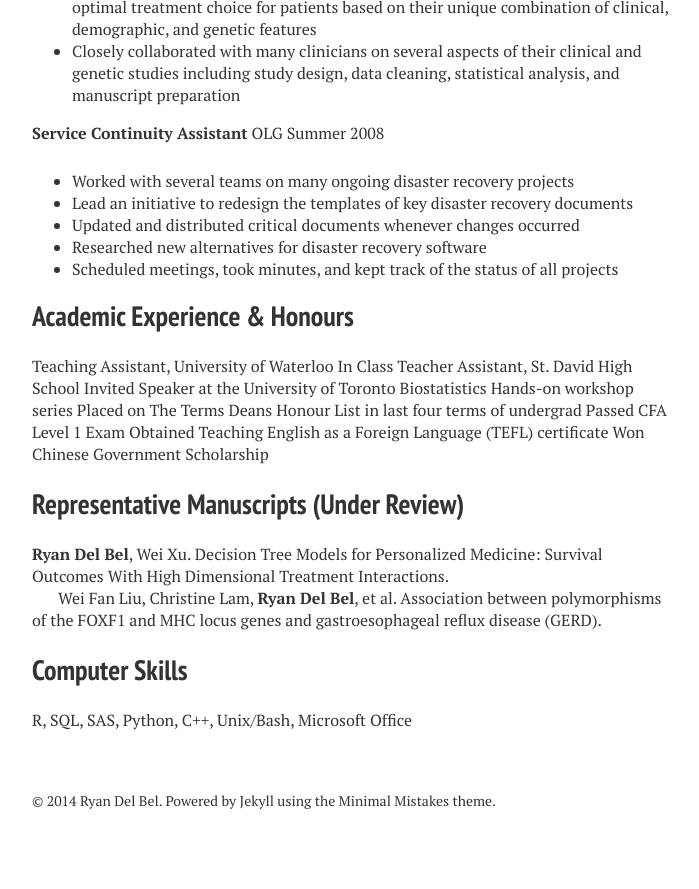
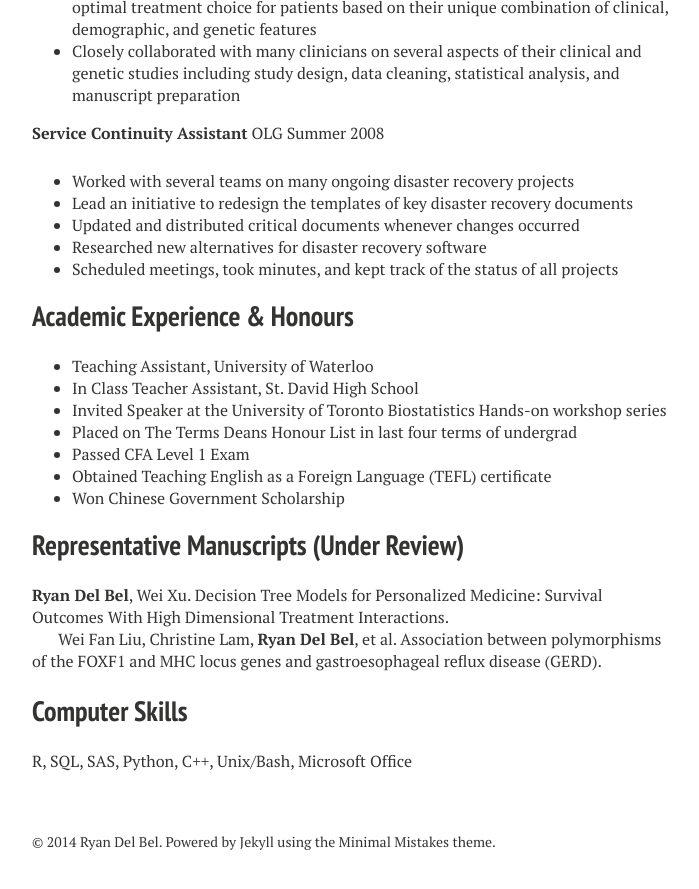
Before and after one commit to rdelbel/rdelbel.github.io, a Jekyll site: the page built from resume.md, in a window 1280 px wide and 900 px high, scrolled down 1042 px. Shown: the top 889 px of the window, without its empty margins (288-987 px from the left). Built offline with Jekyll 4.4.1, drawn with Linux system fonts in a browser that asks for light colours; nearby versions of some CDN libraries; before the commit the page ends 1901 px from its top, so only the background shows below that.

```diff
--- a/resume.md
+++ b/resume.md
@@ -60,14 +60,14 @@ projects
 
 Academic Experience & Honours
 -
-Teaching Assistant, University of Waterloo
-In Class Teacher Assistant, St. David High School
-Invited Speaker at the University of Toronto Biostatistics Hands-on workshop
+* Teaching Assistant, University of Waterloo
+* In Class Teacher Assistant, St. David High School
+* Invited Speaker at the University of Toronto Biostatistics Hands-on workshop
 series
-Placed on The Terms Deans Honour List in last four terms of undergrad
-Passed CFA Level 1 Exam
-Obtained Teaching English as a Foreign Language (TEFL) certificate
-Won Chinese Government Scholarship
+* Placed on The Terms Deans Honour List in last four terms of undergrad
+* Passed CFA Level 1 Exam
+* Obtained Teaching English as a Foreign Language (TEFL) certificate
+* Won Chinese Government Scholarship
 
 Representative Manuscripts (Under Review)
 -
```
